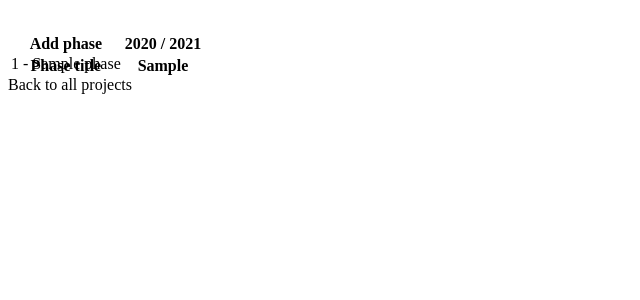
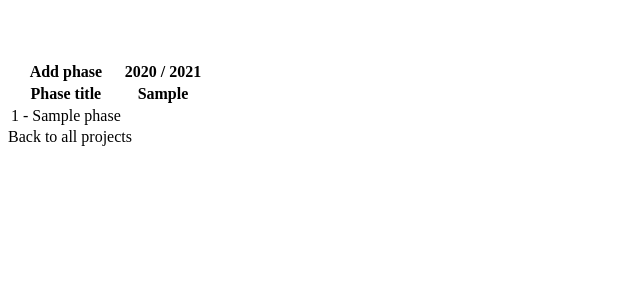
Before and after one commit to andywar65/timeline, a Django app: template templates/timeline/htmx/list.html in a window 1280 px wide. Shown: the top 300 px of the page, without its empty margins (0-640 px from the left). Run offline with Django 3.2, Linux system fonts and the light colour scheme; the template is opened without the code that fills it: most values are stand-ins (such as "Sample title", 1, 10 or a date in 2020); some libraries are stand-ins or nearby versions.

Commit message:
add margin top to make place for menu

```diff
--- a/templates/timeline/htmx/list.html
+++ b/templates/timeline/htmx/list.html
@@ -7,9 +7,10 @@
      hx-target="#content"
      hx-push-url="true">
 </div>
+<div style="margin-top: 60px">
   {% bootstrap_messages %}
   <table class="table table-hover table-sm">
-  <thead class="table-dark" style="margin-top:60; position: sticky; top: 60; z-index: 1">
+    <thead class="table-dark" style="position: sticky; top: 0; z-index: 1">
       <tr>
         <th scope="col" id="add-button">{% include "timeline/htmx/add_button.html" %}</th>
         <th scope="col">{% include "timeline/htmx/year.html" %}</th>
@@ -48,3 +49,4 @@
      hx-push-url="true">
     {% trans "Back to all projects" %}
   </a>
+</div>
--- a/templates/timeline/project/htmx/list.html
+++ b/templates/timeline/project/htmx/list.html
@@ -7,9 +7,10 @@
      hx-target="#content"
      hx-push-url="true">
 </div>
+<div style="margin-top: 60px">
   {% bootstrap_messages %}
   <table class="table table-hover table-sm">
-  <thead class="table-dark" style="margin-top: 60px; position: sticky; top: 60; z-index: 1">
+    <thead class="table-dark" style="position: sticky; top: 0; z-index: 1">
       <tr>
         <th scope="col" id="add-button">{% include "timeline/project/htmx/add_button.html" %}</th>
         <th scope="col">{% include "timeline/project/htmx/year.html" %}</th>
@@ -44,3 +45,4 @@
       <p>{% trans "No projects yet" %}</p>
     {% endif %}
   </table>
+</div>
```
Lines whose indentation alone changed are shown as unchanged.
